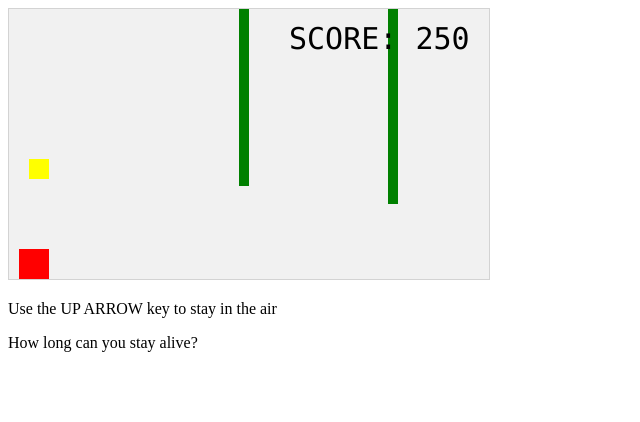
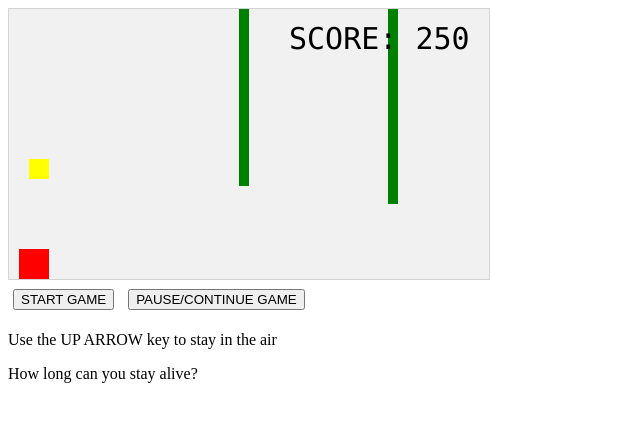
Before and after one commit to justphosphy/ashleycsci3720.github.io, a plain HTML site: page canvas/game.html in a window 1280 px wide. Shown: the whole page, without its empty margins (0-640 px from the left). Drawn offline with Linux system fonts and the light colour scheme.

Commit message:
Update game.html

```diff
--- a/canvas/game.html
+++ b/canvas/game.html
@@ -7,26 +7,52 @@ canvas {
     border:1px solid #d3d3d3;
     background-color: #f1f1f1;
 }
+button {
+    margin: 5px;
+}
 </style>
 </head>
-<body onload="startGame()">
+<body onload="initializeGame()">
 <script>
 
 var myGamePiece;
 var myObstacles = [];
 var myScore;
 var isAccelerating = false;
+var isPaused = false; // Track game pause state
+var gameInterval;
 
-function startGame() {
+function initializeGame() {
     myGamePiece = new gameObject(30, 30, "red", 10, 120);
     character2 = new gameObject(20, 20, "yellow", 20, 150);
 
     myGamePiece.gravity = 0.05;
     myScore = new gameObject("30px", "Consolas", "black", 280, 40, "text");
 
+    // Initialize the game area and add event listeners
+    setupGameArea();
+    setupEventListeners();
+}
+
+function setupGameArea() {
+    myGameArea = {
+        canvas : document.createElement("canvas"),
+        start : function() {
+            this.canvas.width = 480;
+            this.canvas.height = 270;
+            this.context = this.canvas.getContext("2d");
+            document.body.insertBefore(this.canvas, document.body.childNodes[0]);
+            this.frameNo = 0;
+            this.interval = setInterval(updateGameArea, 20);
+        },
+        clear : function() {
+            this.context.clearRect(0, 0, this.canvas.width, this.canvas.height);
+        }
+    };
     myGameArea.start();
+}
 
-    // Add event listeners for keyboard input
+function setupEventListeners() {
     window.addEventListener('keydown', function(e) {
         if (e.code === 'ArrowUp') {
             isAccelerating = true;
@@ -42,19 +68,18 @@ function startGame() {
     });
 }
 
-var myGameArea = {
-    canvas : document.createElement("canvas"),
-    start : function() {
-        this.canvas.width = 480;
-        this.canvas.height = 270;
-        this.context = this.canvas.getContext("2d");
-        document.body.insertBefore(this.canvas, document.body.childNodes[0]);
-        this.frameNo = 0;
-        this.interval = setInterval(updateGameArea, 20);
-    },
-    clear : function() {
-        this.context.clearRect(0, 0, this.canvas.width, this.canvas.height);
+function startGame() {
+    if (isPaused) {
+        isPaused = false;
+        gameInterval = setInterval(updateGameArea, 20); // Resume the game
+    } else {
+        myGameArea.start(); // Start the game for the first time
     }
+}
+
+function pauseGame() {
+    isPaused = true;
+    clearInterval(gameInterval); // Pause the game
 }
 
 function gameObject(width, height, color, x, y, type) {
@@ -149,6 +174,9 @@ function accelerate(n) {
     myGamePiece.gravity = n;
 }
 </script>
+<br>
+<button onclick="startGame()">START GAME</button>
+<button onclick="pauseGame()">PAUSE/CONTINUE GAME</button>
 <p>Use the UP ARROW key to stay in the air</p>
 <p>How long can you stay alive?</p>
 </body>
```
